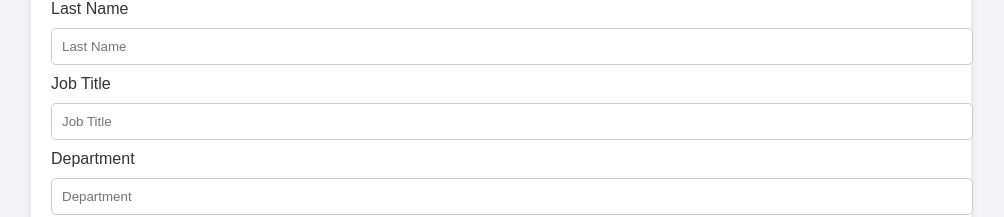
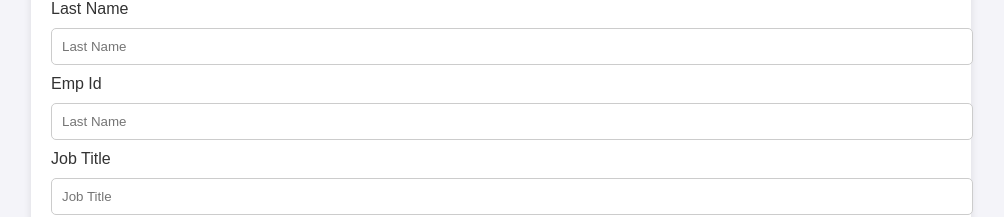
Before and after one commit to klmartin/employee-management-client, a React (Create React App) app: page / in a window 1280 px wide. Shown: the part 225-442 px from the top of the page, without its empty margins (139-1143 px from the left). Built offline with nearby package versions, Linux system fonts and the light colour scheme; no server answers.

Commit message:
Update EmployeeForm.js

```diff
--- a/src/EmployeeForm.js
+++ b/src/EmployeeForm.js
@@ -5,6 +5,7 @@ import { Form, FormGroup, Label, Input, Button } from "reactstrap";
 const EmployeeForm = ({ onAdd }) => {
     const [firstName, setFirstName] = useState("");
     const [lastName, setLastName] = useState("");
+    const[empid, setEmpId] = useState("");
     const [jobTitle, setJobTitle] = useState("");
     const [department, setDepartment] = useState("");
 
@@ -16,6 +17,7 @@ const EmployeeForm = ({ onAdd }) => {
             last_name: lastName,
             job_title: jobTitle,
             department: department,
+            empid:empid
         };
 
         try {
@@ -25,6 +27,7 @@ const EmployeeForm = ({ onAdd }) => {
             setLastName("");
             setJobTitle("");
             setDepartment("");
+            setEmpId("");
         } catch (error) {
             console.error("Error adding employee", error);
         }
@@ -50,6 +53,16 @@ const EmployeeForm = ({ onAdd }) => {
                     placeholder="Last Name"
                     value={lastName}
                     onChange={(e) => setLastName(e.target.value)}
+                />
+            </FormGroup>
+            <FormGroup>
+                <Label for="lastName">Emp Id</Label>
+                <Input
+                    type="text"
+                    id="empid"
+                    placeholder="Last Name"
+                    value={empid}
+                    onChange={(e) => setEmpId(e.target.value)}
                 />
             </FormGroup>
             <FormGroup>
```
